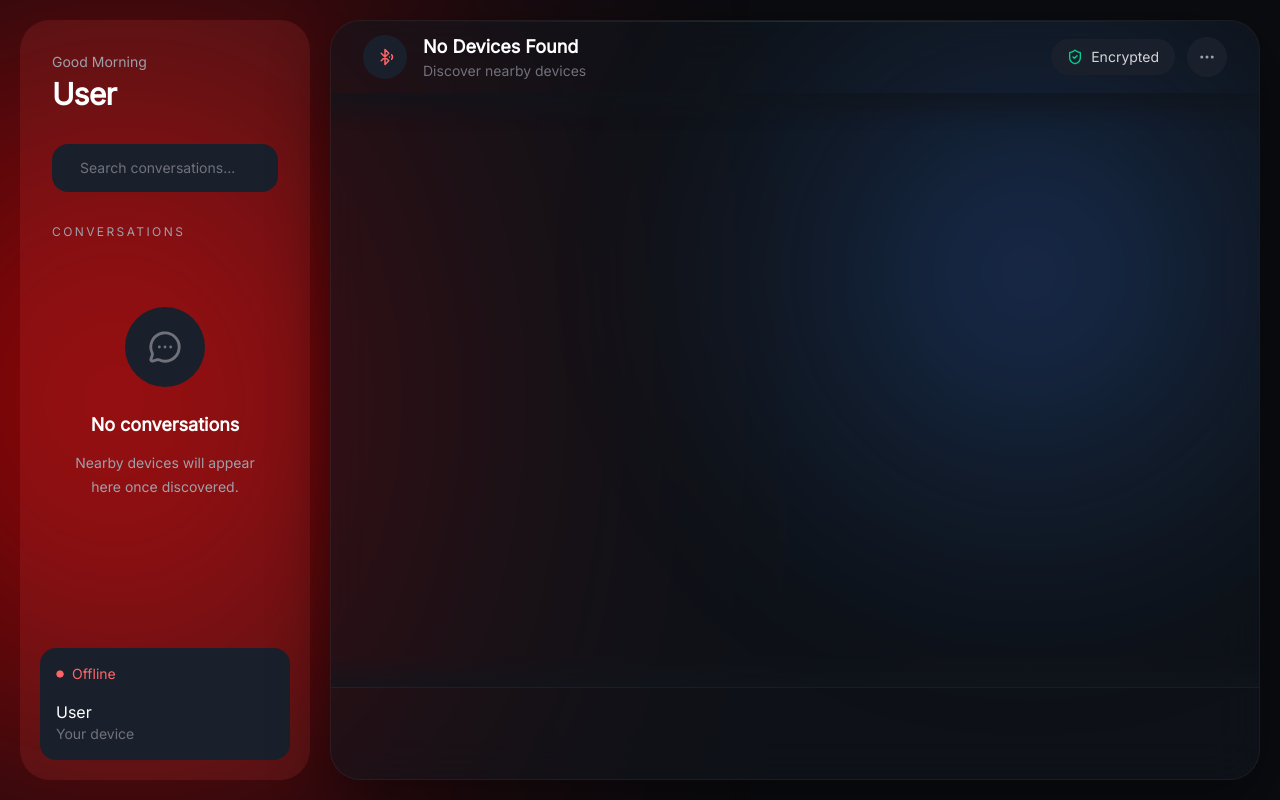
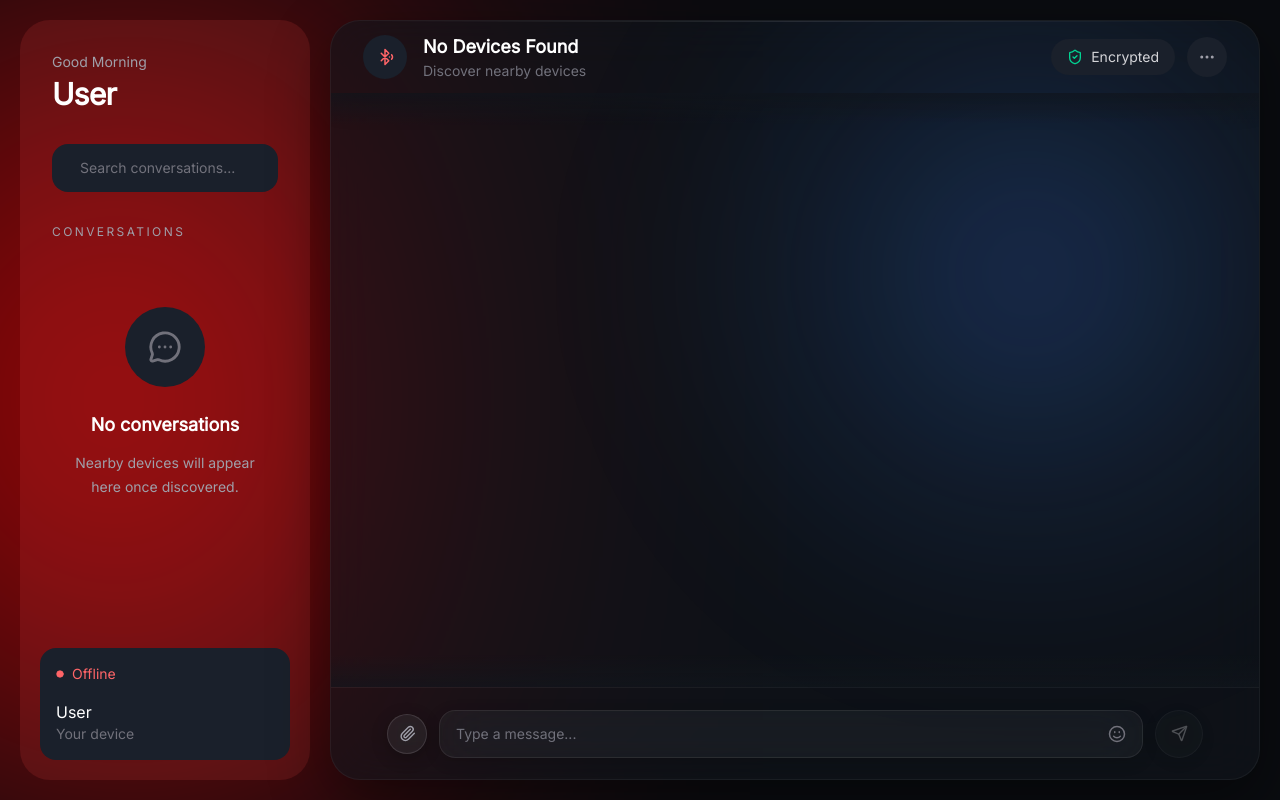
Before and after one commit to lingeshivakumar/anti-internet-chat, a React (Vite) app in the folder client/: page / in a window 1280 px wide. Built offline with nearby package versions, Linux system fonts and the light colour scheme.

Commit message:
updated message.tsx and messageinput.tsx within chat window

```diff
--- a/client/src/components/ChatWindow.tsx
+++ b/client/src/components/ChatWindow.tsx
@@ -1,4 +1,5 @@
 import TopBar from "./TopBar";
+import MessageInput from "./MessageInput";
 
 export default function ChatWindow() {
   return (
@@ -26,13 +27,13 @@ export default function ChatWindow() {
         className="
           pointer-events-none
           absolute
-          -right-20
+          -right-10
           -top-20
           md:-right-50
           md:-top-32
           z-0
-          h-[400px]
-          w-[400px]
+          h-[800px]
+          w-[900px]
           md:h-[760px]
           md:w-[860px]
           rounded-full
@@ -119,8 +120,17 @@ export default function ChatWindow() {
           md:h-[92px]
           border-t
           border-white/5
+          flex
+          items-center
+          px-4
+          md:px-6
         "
-      />
+      >
+        {/* Renders your custom input file layout while satisfying required attributes */}
+        <div className="w-full">
+          <MessageInput onSend={(text) => console.log(text)} disabled={false} />
+        </div>
+      </div>
     </section>
   );
 }
--- a/client/src/components/Message.tsx
+++ b/client/src/components/Message.tsx
@@ -0,0 +1,81 @@
+import { Check, CheckCheck } from "lucide-react";
+
+export type MessageStatus = "sent" | "delivered" | "read";
+
+interface MessageProps {
+  text: string;
+  timestamp: string;
+  isOwn: boolean;
+  status?: MessageStatus;
+  senderName?: string;
+}
+
+export default function Message({
+  text,
+  timestamp,
+  isOwn,
+  status = "sent",
+  senderName,
+}: MessageProps) {
+  return (
+    <div
+      className={`
+        flex
+        w-full
+        px-4
+        md:px-8
+        py-1.5
+        ${isOwn ? "justify-end" : "justify-start"}
+      `}
+    >
+      <div className="flex max-w-[78%] md:max-w-[65%] flex-col gap-1">
+        {!isOwn && senderName && (
+          <span className="px-1 text-xs font-medium text-zinc-500">
+            {senderName}
+          </span>
+        )}
+
+        <div
+          className={`
+            relative
+            rounded-2xl
+            px-4
+            py-2.5
+            text-sm
+            leading-relaxed
+            shadow-[0_8px_24px_rgba(0,0,0,0.25)]
+            transition-all
+            duration-300
+            ${
+              isOwn
+                ? "rounded-br-md bg-gradient-to-br from-[#3884FF] to-[#2A63D9] text-white"
+                : "rounded-bl-md bg-[#1A202B] text-zinc-100"
+            }
+          `}
+        >
+          <p className="whitespace-pre-wrap break-words">{text}</p>
+        </div>
+
+        <div
+          className={`
+            flex
+            items-center
+            gap-1
+            px-1
+            ${isOwn ? "justify-end" : "justify-start"}
+          `}
+        >
+          <span className="text-[11px] text-zinc-500">{timestamp}</span>
+          {isOwn &&
+            (status === "read" ? (
+              <CheckCheck size={13} className="text-[#3884FF]" />
+            ) : status === "delivered" ? (
+              <CheckCheck size={13} className="text-zinc-500" />
+            ) : (
+              <Check size={13} className="text-zinc-500" />
+            ))}
+        </div>
+      </div>
+    </div>
+  );
+}
--- a/client/src/components/MessageInput.tsx
+++ b/client/src/components/MessageInput.tsx
@@ -0,0 +1,179 @@
+import { useState, type KeyboardEvent } from "react";
+import { Paperclip, Send, Smile } from "lucide-react";
+
+interface MessageInputProps {
+  onSend?: (text: string) => void;
+  disabled?: boolean;
+}
+
+export default function MessageInput({
+  onSend,
+  disabled = false,
+}: MessageInputProps) {
+  const [value, setValue] = useState("");
+
+  const handleSend = () => {
+    const trimmed = value.trim();
+    if (!trimmed) return;
+    onSend?.(trimmed);
+    setValue("");
+  };
+
+    const handleKeyDown = (e: KeyboardEvent<HTMLInputElement>) => {
+    if (e.key === "Enter" && !e.shiftKey) {
+        e.preventDefault();
+        handleSend();
+    }
+    };
+
+  return (
+    <div className="flex h-full items-center gap-2 md:gap-3 px-4 md:px-8">
+      {/* Attachment */}
+        <button
+    className="
+        hidden
+        sm:flex
+        h-9
+        w-9
+        md:h-10
+        md:w-10
+        shrink-0
+        items-center
+        justify-center
+        rounded-full
+
+        /* Apple Glass Effect (Material) */
+        bg-white/[0.06]
+        backdrop-blur-xl
+        border
+        border-white/[0.12]
+        text-zinc-400
+        shadow-[0_4px_16px_rgba(0,0,0,0.25)]
+
+        /* Smooth Transitions */
+        transition-all
+        duration-300
+        ease-out
+
+        /* Interaction States */
+        hover:scale-105
+        hover:bg-white/[0.12]
+        hover:border-white/[0.25]
+        hover:text-zinc-200
+        hover:shadow-[0_8px_32px_rgba(255,255,255,0.08)]
+
+        /* Active/Press State */
+        active:scale-95
+    "
+    aria-label="Attach file"
+    >
+    <Paperclip size={17} />
+    </button>
+
+
+      {/* Input */}
+    <div
+    className="
+        flex
+        h-11
+        md:h-12
+        flex-1
+        items-center
+        gap-2
+        rounded-2xl
+
+        /* Apple Glass Effect (Material) */
+        bg-white/[0.04]
+        backdrop-blur-xl
+        border
+        border-white/[0.08]
+        px-4
+        shadow-[0_4px_16px_rgba(0,0,0,0.15)]
+
+        /* Smooth Transitions */
+        transition-all
+        duration-300
+        ease-out
+
+        /* Focus States */
+        focus-within:scale-[1.01]
+        focus-within:bg-white/[0.09]
+        focus-within:border-white/[0.22]
+        focus-within:shadow-[0_8px_32px_rgba(255,255,255,0.04)]
+    "
+    >
+    <input
+        value={value}
+        disabled={disabled}
+        onChange={(e) => setValue(e.target.value)}
+        onKeyDown={handleKeyDown}
+        placeholder={disabled ? "No device connected" : "Type a message..."}
+        className="
+        flex-1
+        bg-transparent
+        text-sm
+        text-white
+        placeholder:text-zinc-500
+        outline-none
+        disabled:cursor-not-allowed
+        "
+    />
+    <button
+        className="shrink-0 text-zinc-500 transition-colors duration-300 hover:text-zinc-300"
+        aria-label="Emoji"
+    >
+        <Smile size={18} />
+    </button>
+    </div>
+
+
+      {/* Send */}
+      <button
+  onClick={handleSend}
+  disabled={disabled || !value.trim()}
+  className="
+    flex
+    h-11
+    w-11
+    md:h-12
+    md:w-12
+    shrink-0
+    items-center
+    justify-center
+    rounded-full
+
+    /* Apple Glass Effect (Material) */
+    bg-white/[0.06]
+    backdrop-blur-xl
+    border
+    border-white/[0.12]
+    text-zinc-200
+    shadow-[0_4px_16px_rgba(0,0,0,0.25)]
+
+    /* Smooth Transitions */
+    transition-all
+    duration-300
+    ease-out
+
+    /* Hover States (Only active when enabled) */
+    enabled:hover:scale-105
+    enabled:hover:bg-white/[0.12]
+    enabled:hover:border-white/[0.25]
+    enabled:hover:text-white
+    enabled:hover:shadow-[0_8px_32px_rgba(255,255,255,0.08)]
+
+    /* Active/Press State */
+    enabled:active:scale-95
+
+    /* Disabled State */
+    disabled:cursor-not-allowed
+    disabled:opacity-30
+  "
+  aria-label="Send message"
+>
+  <Send size={17} />
+</button>
+
+    </div>
+  );
+}
--- a/client/src/pages/Home.tsx
+++ b/client/src/pages/Home.tsx
@@ -3,8 +3,8 @@ import ChatWindow from "../components/ChatWindow";
 
 export default function Home() {
   return (
-    <main className="min-h-screen bg-[#0A0C10] p-5">
-      <div className="grid h-[calc(100vh-40px)] grid-cols-[290px_1fr] gap-5">
+    <main className="min-h-screen bg-[#0A0C10] p-0 md:p-5">
+      <div className="grid h-screen md:h-[calc(100vh-40px)] grid-cols-1 lg:grid-cols-[290px_1fr] gap-0 md:gap-5">
         <Sidebar
           userName="User"
           deviceName="Your device"
```
